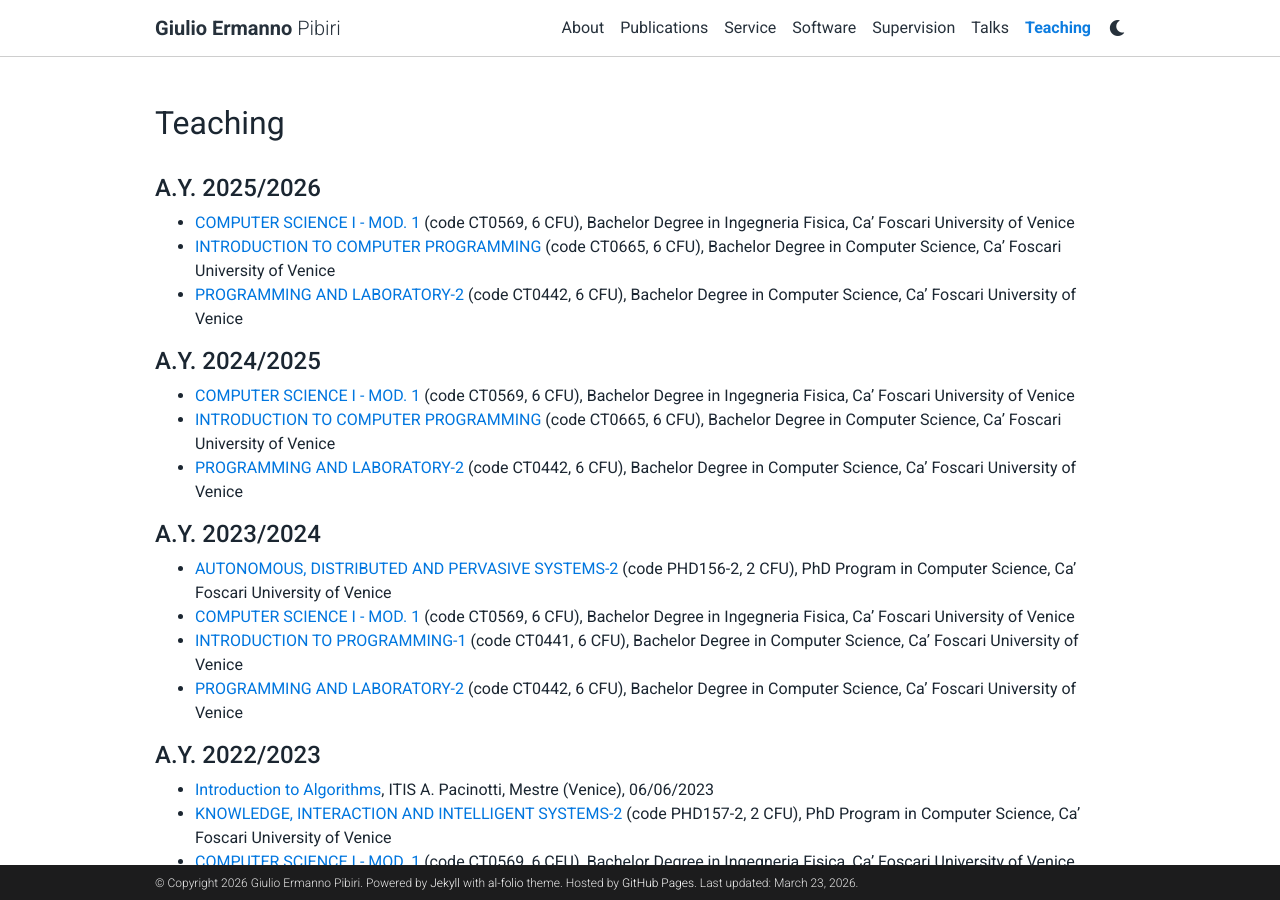
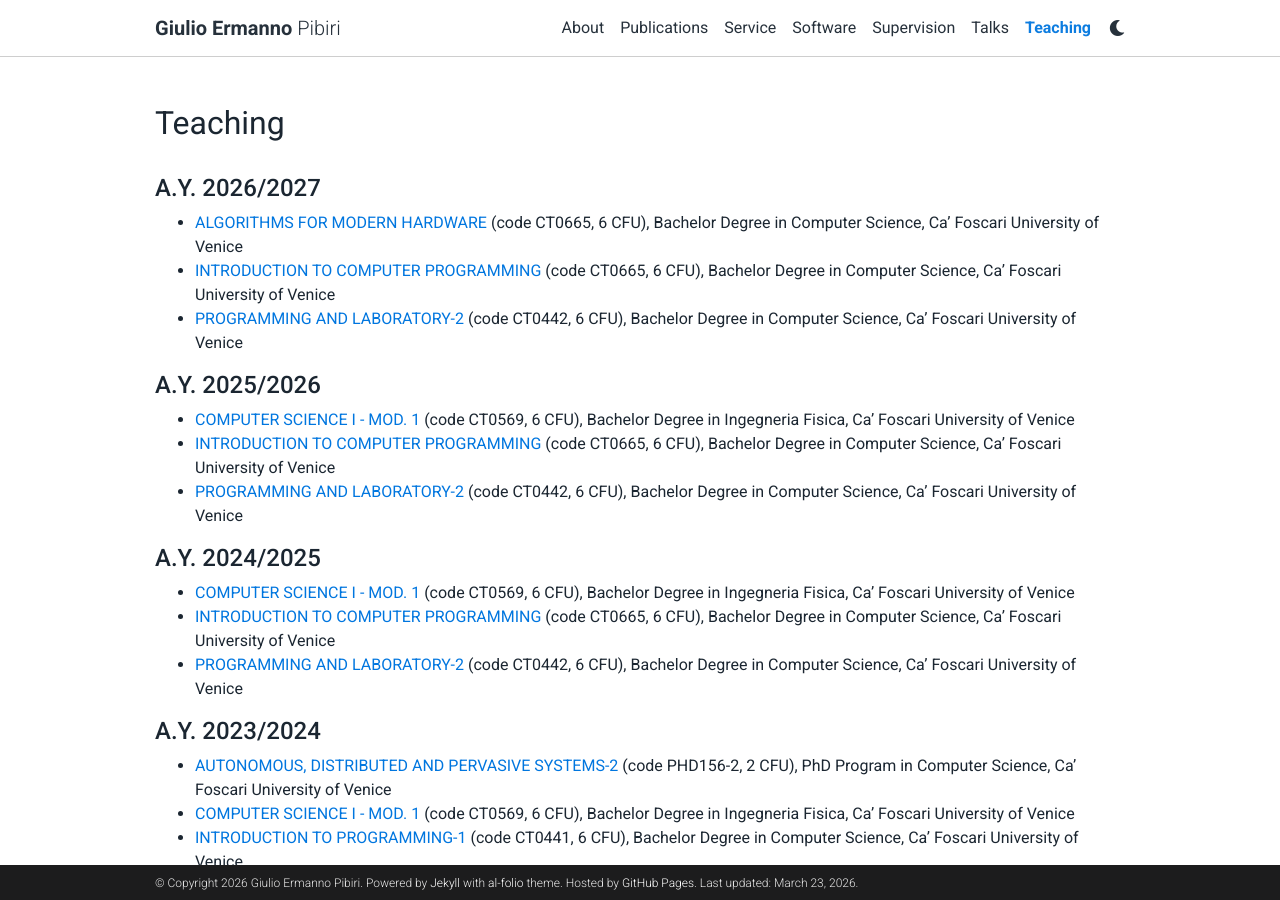
Before and after one commit to jermp/jermp.github.io, a Jekyll site: the page built from _pages/teaching.md, in a window 1280 px wide and 900 px high. Built offline with Jekyll 4.4.1, drawn with Linux system fonts in a browser that asks for light colours; comment, search, counter and statistics services are not loaded; a style sheet for code colours, icons or effects is not loaded.

Commit message:
teaching

```diff
--- a/_pages/teaching.md
+++ b/_pages/teaching.md
@@ -5,6 +5,12 @@ title: Teaching
 description:
 nav: true
 ---
+
+#### **A.Y. 2026/2027**
+
+- [ALGORITHMS FOR MODERN HARDWARE](https://www.unive.it/data/course/693629) (code CT0665, 6 CFU), Bachelor Degree in Computer Science, Ca' Foscari University of Venice
+- [INTRODUCTION TO COMPUTER PROGRAMMING](https://www.unive.it/data/course/573141) (code CT0665, 6 CFU), Bachelor Degree in Computer Science, Ca' Foscari University of Venice
+- [PROGRAMMING AND LABORATORY-2](https://www.unive.it/data/course/573194) (code CT0442, 6 CFU), Bachelor Degree in Computer Science, Ca' Foscari University of Venice
 
 #### **A.Y. 2025/2026**
 
```
